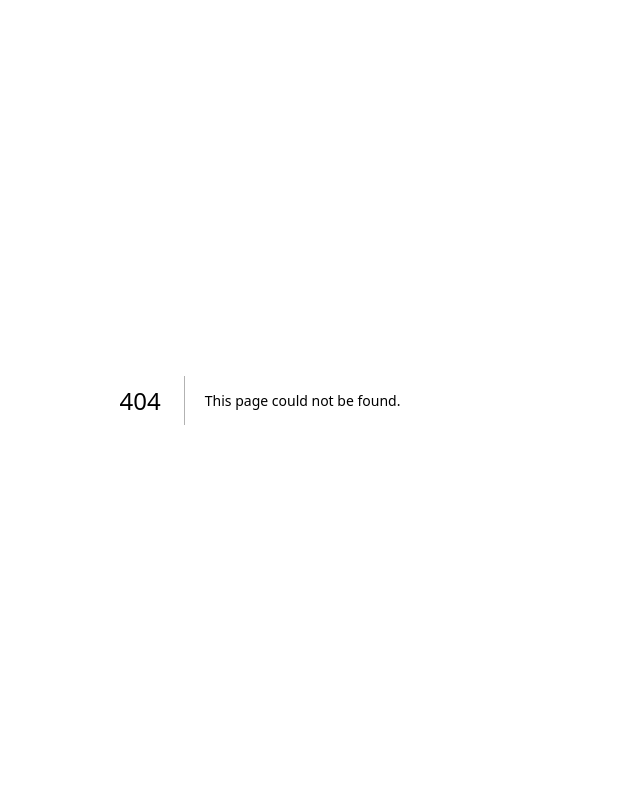
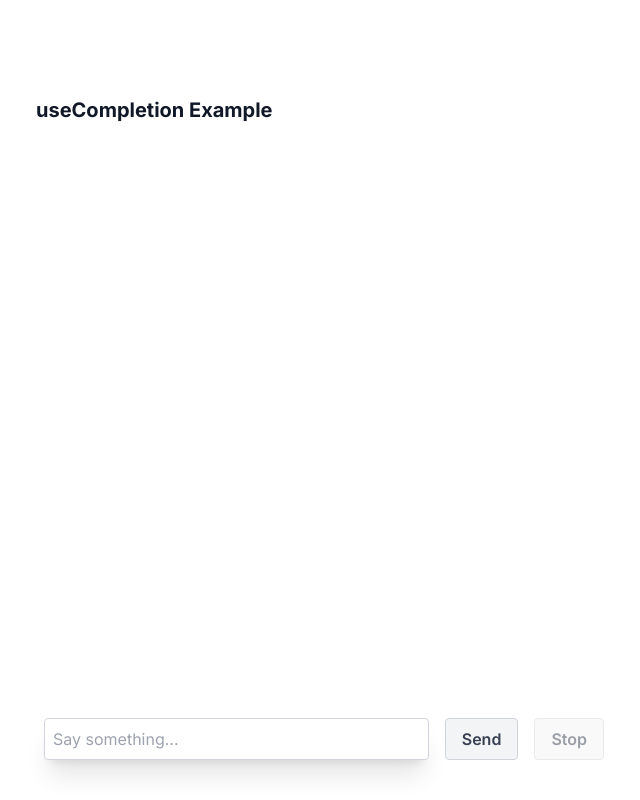
Before and after one commit to SchmitzAndrew/choose-your-own-prompt, a Next.js app in the folder web/: page /examples/completion in a window 1280 px wide. Before the commit this address had no page. Shown: the whole page, without its empty margins (380-1020 px from the left). Built offline with nearby package versions, Linux system fonts and the light colour scheme.

Commit message:
add examples for chat and completions

```diff
--- /dev/null
+++ b/web/app/api/chat/route.ts
@@ -0,0 +1,23 @@
+import { MistralStream, StreamingTextResponse } from 'ai';
+
+import MistralClient from '@mistralai/mistralai';
+
+const mistral = new MistralClient(process.env.MISTRAL_API_KEY || '');
+
+export async function POST(req: Request) {
+    // Extract the `messages` from the body of the request
+    const { messages } = await req.json();
+
+    const response = mistral.chatStream({
+        model: 'mistral-large',
+        maxTokens: 10000,
+        messages,
+    });
+
+    // Convert the response into a friendly text-stream. The Mistral client responses are
+    // compatible with the Vercel AI SDK MistralStream adapter.
+    const stream = MistralStream(response);
+
+    // Respond with the stream
+    return new StreamingTextResponse(stream);
+}
--- /dev/null
+++ b/web/app/api/completion/route.ts
@@ -0,0 +1,24 @@
+import MistralClient from '@mistralai/mistralai';
+import { MistralStream, StreamingTextResponse } from 'ai';
+
+const mistral = new MistralClient(process.env.MISTRAL_API_KEY || '');
+
+export const runtime = 'edge';
+
+export async function POST(req: Request) {
+    // Extract the `prompt` from the body of the request
+    const { prompt } = await req.json();
+
+    // Ask Mistral for a streaming completion given the prompt
+    const response = mistral.chatStream({
+        model: 'mistral-small',
+        maxTokens: 1000,
+        messages: [{ role: 'user', content: prompt }],
+    });
+
+    // Convert the response into a friendly text-stream
+    const stream = MistralStream(response);
+
+    // Respond with the stream
+    return new StreamingTextResponse(stream);
+}
--- /dev/null
+++ b/web/app/examples/chat/page.tsx
@@ -0,0 +1,25 @@
+'use client';
+
+import { useChat } from 'ai/react';
+
+export default function Chat() {
+    const { messages, input, handleInputChange, handleSubmit } = useChat();
+    return (
+        <div className="mx-auto w-full max-w-md py-24 flex flex-col stretch">
+            {messages.map(m => (
+                <div key={m.id} className="whitespace-pre-wrap">
+                    {m.role === 'user' ? 'User: ' : 'AI: '}
+                    {m.content}
+                </div>
+            ))}
+            <form onSubmit={handleSubmit}>
+                <input
+                    className="fixed bottom-0 w-full max-w-md p-2 mb-8 border border-gray-300 rounded shadow-xl"
+                    value={input}
+                    placeholder="Say something..."
+                    onChange={handleInputChange}
+                />
+            </form>
+        </div>
+    );
+}
--- /dev/null
+++ b/web/app/examples/completion/page.tsx
@@ -0,0 +1,56 @@
+'use client';
+
+import { useCompletion } from 'ai/react';
+
+export default function Completion() {
+    const {
+        completion,
+        input,
+        stop,
+        isLoading,
+        handleInputChange,
+        handleSubmit,
+        error,
+    } = useCompletion({
+        api: '/api/completion',
+    });
+    return (
+        <div className="mx-auto w-full max-w-md py-24 flex flex-col stretch">
+            <h4 className="text-xl font-bold text-gray-900 md:text-xl pb-4">
+                useCompletion Example
+            </h4>
+            {error && (
+                <div className="fixed top-0 left-0 w-full p-4 text-center bg-red-500 text-white">
+                    {error.message}
+                </div>
+            )}
+            <output>{completion}</output>
+            <form
+                onSubmit={handleSubmit}
+                className="fixed w-full max-w-xl bottom-0 mb-8 items-stretch flex"
+            >
+                <input
+                    className="border border-gray-300 rounded m-2 shadow-xl p-2 flex-grow"
+                    value={input}
+                    placeholder="Say something..."
+                    onChange={handleInputChange}
+                />
+                <button
+                    disabled={isLoading}
+                    type="submit"
+                    className="inline-block bg-gray-100 hover:bg-gray-300 text-gray-700 font-semibold hover:text-white py-2 px-4 border border-gray-300 hover:border-transparent rounded m-2 disabled:opacity-50"
+                >
+                    Send
+                </button>
+                <button
+                    disabled={!isLoading}
+                    type="button"
+                    onClick={stop}
+                    className="inline-block bg-gray-100 hover:bg-gray-300 text-gray-700 font-semibold hover:text-white py-2 px-4 border border-gray-300 hover:border-transparent rounded m-2 disabled:opacity-50"
+                >
+                    Stop
+                </button>
+            </form>
+        </div>
+    );
+}
--- a/web/app/globals.css
+++ b/web/app/globals.css
@@ -1,33 +1,3 @@
 @tailwind base;
 @tailwind components;
 @tailwind utilities;
-
-:root {
-  --foreground-rgb: 0, 0, 0;
-  --background-start-rgb: 214, 219, 220;
-  --background-end-rgb: 255, 255, 255;
-}
-
-@media (prefers-color-scheme: dark) {
-  :root {
-    --foreground-rgb: 255, 255, 255;
-    --background-start-rgb: 0, 0, 0;
-    --background-end-rgb: 0, 0, 0;
-  }
-}
-
-body {
-  color: rgb(var(--foreground-rgb));
-  background: linear-gradient(
-      to bottom,
-      transparent,
-      rgb(var(--background-end-rgb))
-    )
-    rgb(var(--background-start-rgb));
-}
-
-@layer utilities {
-  .text-balance {
-    text-wrap: balance;
-  }
-}
```
Also changed, not shown: web/package.json (+6 -4 lines), 2 other files (tests, documents, lock files or other folders).
